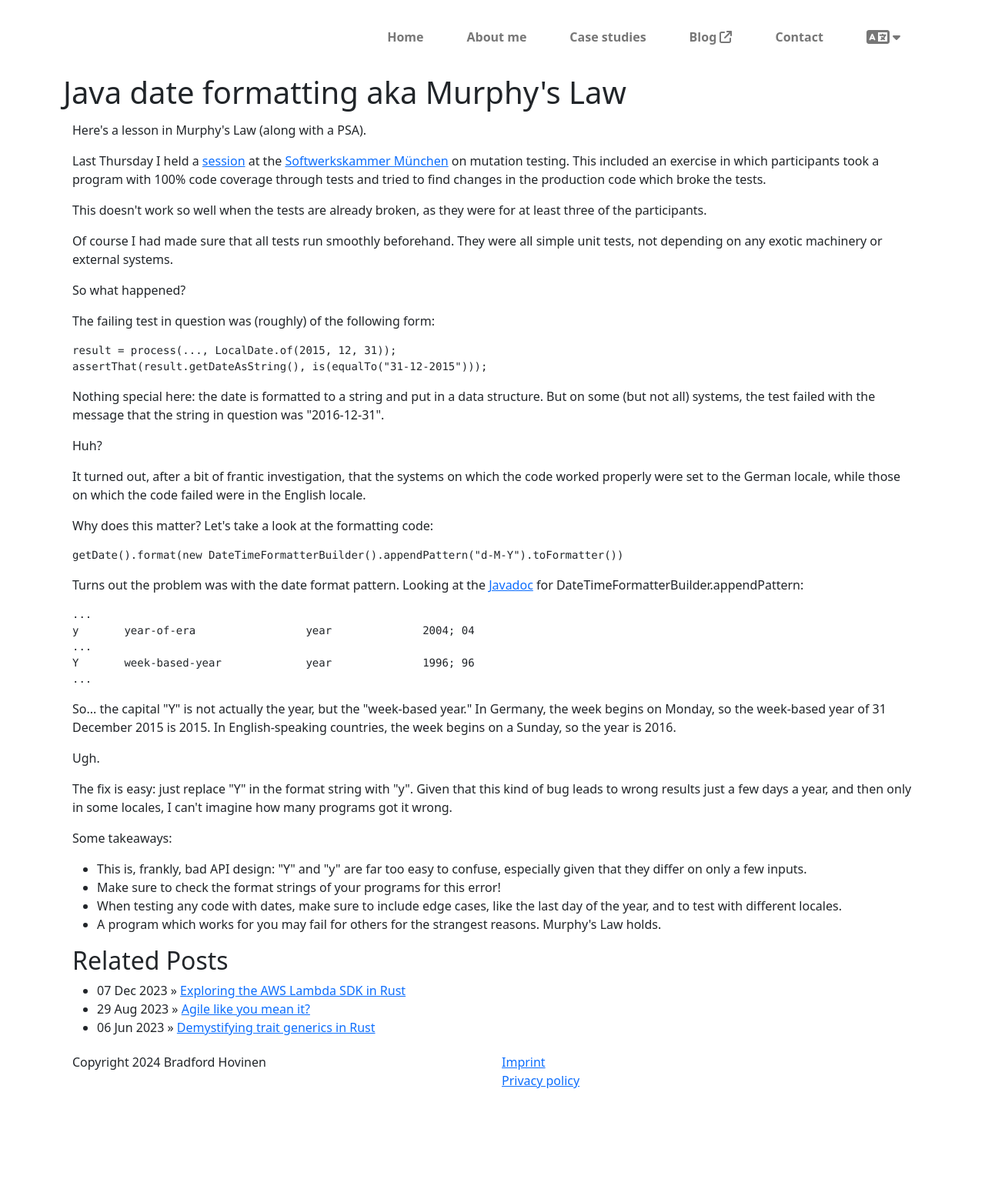
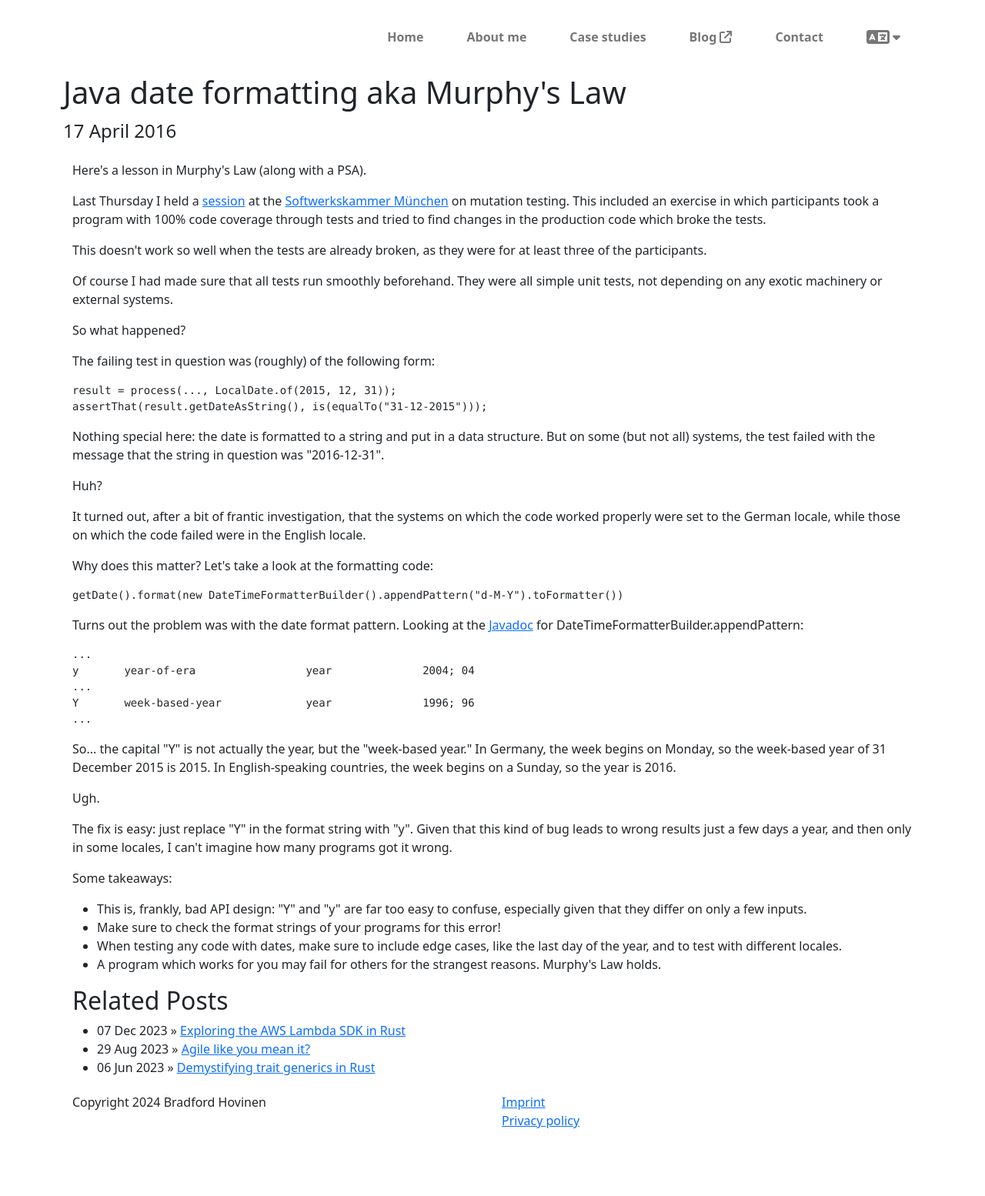
Before and after one commit to hovinen-tech/hovinen-tech.github.io, a Jekyll site: the page built from _posts/2016-04-17-java-date-formatting-aka-murphys-law.html, in a window 1280 px wide. Shown: the whole page at 77% size. Built offline with Jekyll 4.4.1, drawn with Linux system fonts in a browser that asks for light colours; comment, search, counter and statistics services are not loaded; before the commit the page ends 1502 px from its top, so only the background shows below that.

Commit message:
Add dates of posts

```diff
--- a/_layouts/default.html
+++ b/_layouts/default.html
@@ -9,6 +9,7 @@
     {% include navbar.html current_page="blog" %}
 
     <h1>{{ page.title }}</h1>
+    <p class="page-date">{{ page.date | date_to_long_string }}</p>
 
     <main role="main" class="container">
       {{ content }}
--- a/_layouts/post.html
+++ b/_layouts/post.html
@@ -1,6 +1,7 @@
 ---
 layout: default
 ---
+
 <div id="post">
 {{ content }}
 </div>
--- a/blog.html
+++ b/blog.html
@@ -13,7 +13,7 @@
 
       <section id="content" class="section">
         {% for post in site.posts %}
-          <h2><a href="{{ post.url }}">{{ post.title }}</a></h2>
+          <h2><span>{{ post.date | date_to_string }}</span> &raquo; <a href="{{ post.url }}">{{ post.title }}</a></h2>
 					{{ post.excerpt }}
         {% endfor %}
       </section>
--- a/css/base.scss
+++ b/css/base.scss
@@ -68,3 +68,7 @@ main {
 .contact-form {
     margin-bottom: 20px;
 }
+
+.page-date {
+    font-size: x-large;
+}
```
